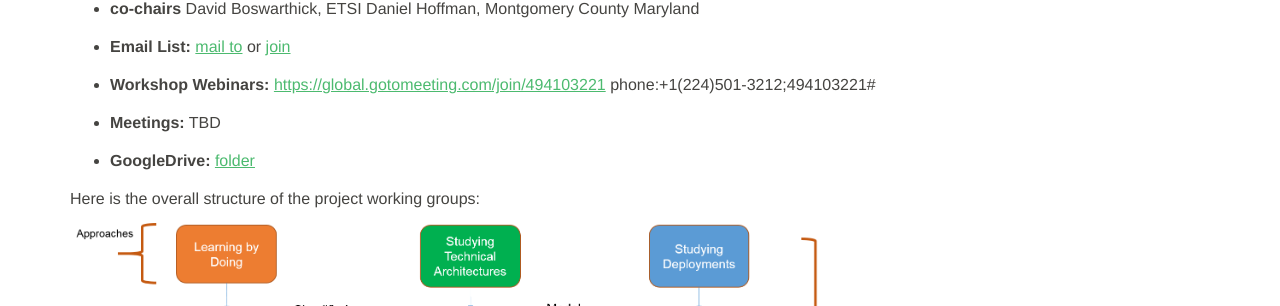
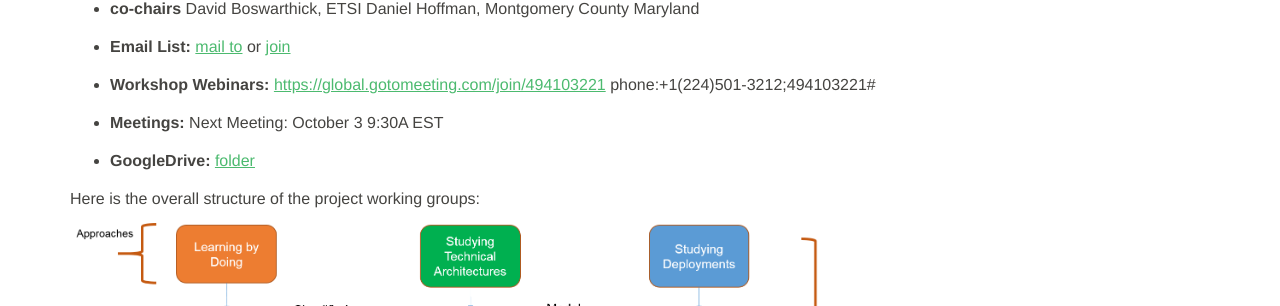
Before and after one commit to usnistgov/smartcitiesarchitecture, a Jekyll site: the page built from community/index.md, in a window 1280 px wide. Shown: the part 977-1283 px from the top of the page. Built offline with Jekyll 4.4.1, drawn with Linux system fonts in a browser that asks for light colours.

Commit message:
added Deployed PPI Meeting

```diff
--- a/community/index.md
+++ b/community/index.md
@@ -50,7 +50,7 @@ Daniel Hoffman, Montgomery County Maryland
 
   *	**Workshop Webinars:** [https://global.gotomeeting.com/join/494103221](https://global.gotomeeting.com/join/494103221) phone:+1(224)501-3212;494103221#
 
-  *	**Meetings:** TBD
+  *	**Meetings:** Next Meeting: October 3 9:30A EST
 
   *  **GoogleDrive:** [folder](https://drive.google.com/open?id=0B8X_t7SvioZdd2V0aDJhRFRmZ00)
 
```
